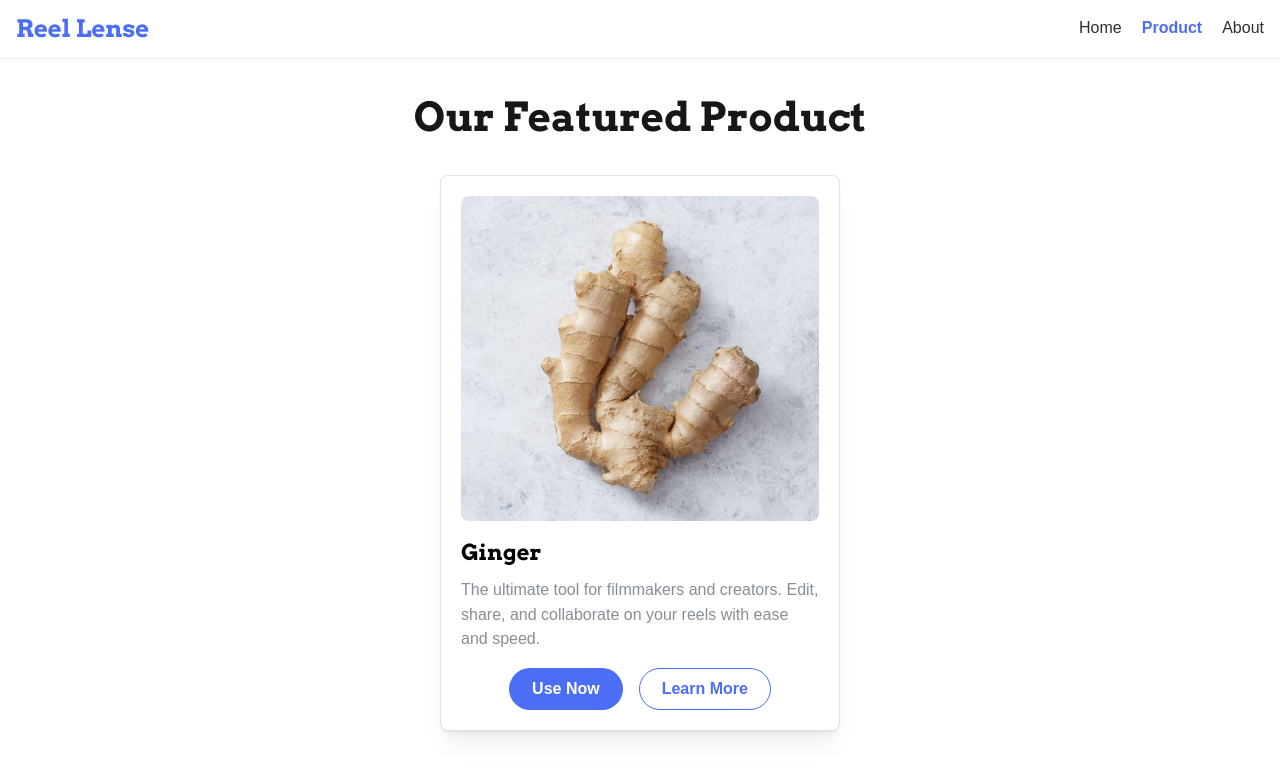
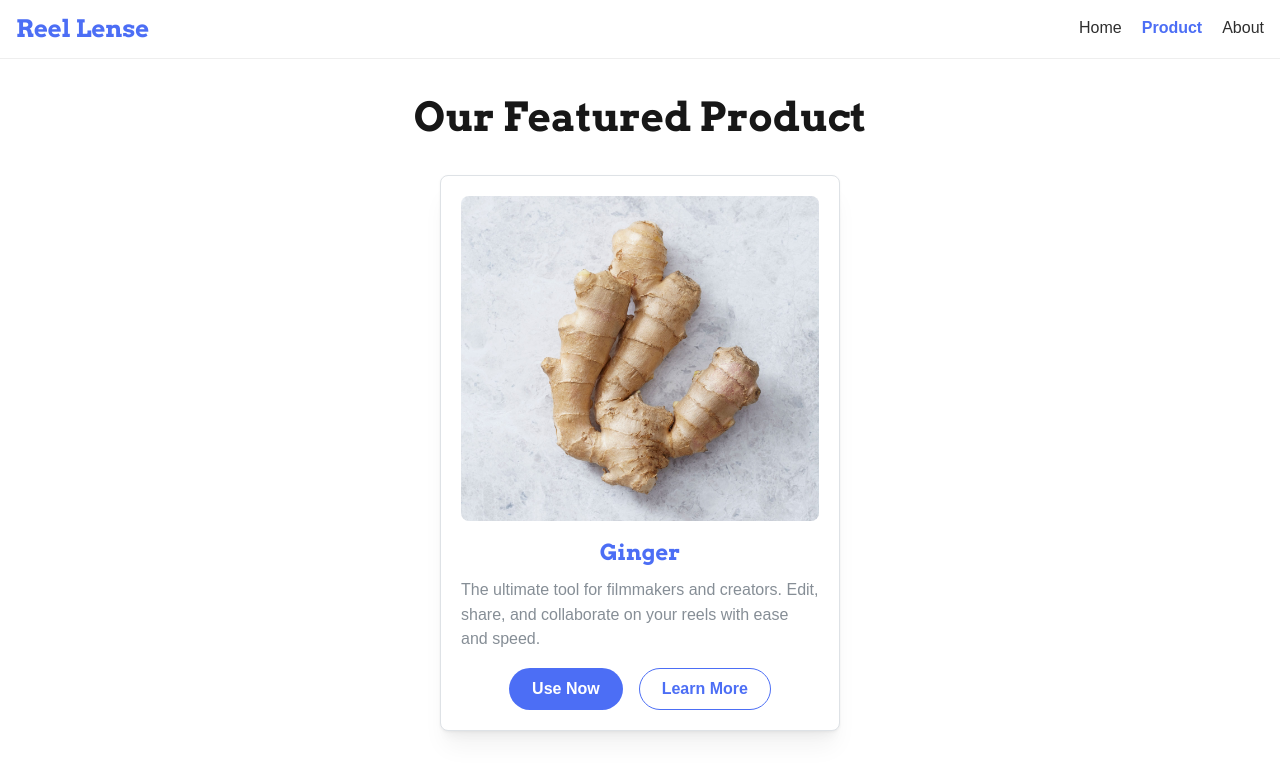
Before and after one commit to vivekroyus/reel_lense, a Next.js app in the folder reel-lense/: page /product in a window 1280 px wide. Shown: the top 776 px of the page. Built offline with nearby package versions, Linux system fonts and the light colour scheme.

Commit message:
Format changes to product page

```diff
--- a/reel-lense/src/app/product/page.tsx
+++ b/reel-lense/src/app/product/page.tsx
@@ -10,12 +10,12 @@ export default function ProductPage() {
         </Title>
         <Card shadow="md" radius="md" p="lg" withBorder style={{ maxWidth: 400, width: "100%" }}>
           <Image
-            src="/product/product.jpg" // Place your product image in public/product.jpg
+            src="/product/product.jpg"
             alt="Product"
             radius="md"
             mb="md"
           />
-          <Title order={3} mb="xs">
+          <Title order={3} mb="xs" ta="center" c="indigo">
             Ginger
           </Title>
           <Text size="md" c="dimmed" mb="md">
```
